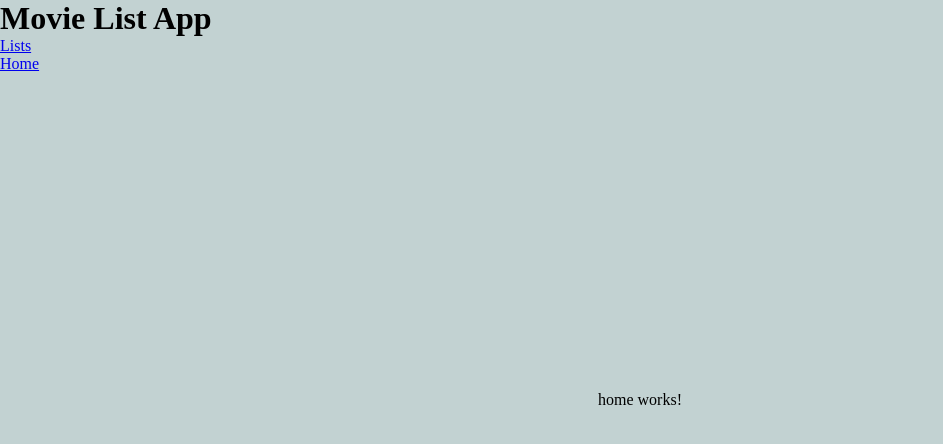
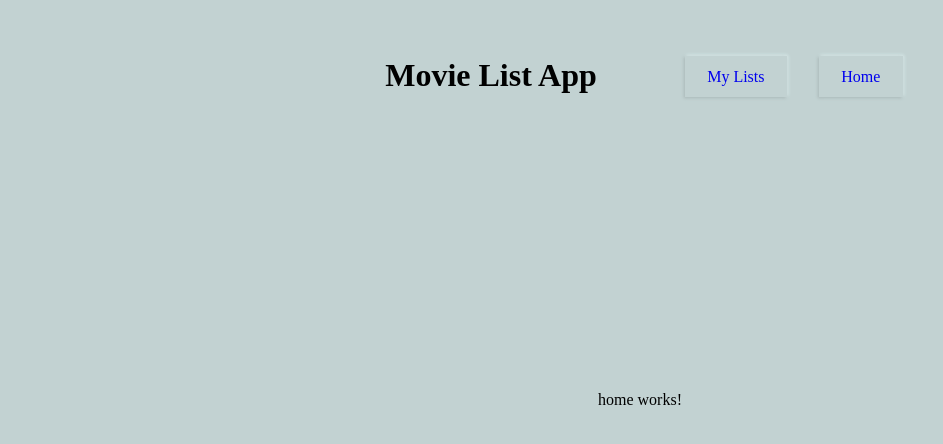
Before and after one commit to sstampher/Movies-List, an Angular app: page / in a window 1280 px wide. Shown: the top 444 px of the page, without its empty margins (0-943 px from the left). Built offline with nearby package versions, Linux system fonts and the light colour scheme.

Commit message:
styled nav

```diff
--- a/src/app/app.component.html
+++ b/src/app/app.component.html
@@ -1,16 +1,12 @@
-<!-- <input #addMovie (keyup.enter)="onAddMovie(addMovie.value)">
-<li *ngFor="let value of values; let i=index">
-  {{ value.movies | json }}
-</li> -->
 
 <div class="container">
 
   <header>
-    <h1>Movie List App</h1>
+    <h1 class="app-title">Movie List App</h1>
     <nav>
-      <ul>
-        <li><a routerLink="/lists">Lists</a></li>
-        <li><a routerLink="/home">Home</a></li>
+      <ul class="nav-items">
+        <li class="nav-item"><a class="nav-link" routerLink="/lists">My Lists</a></li>
+        <li class="nav-item"><a class="nav-link" routerLink="/home">Home</a></li>
       </ul>
     </nav>
   </header>
@@ -20,4 +16,5 @@
   </main>
 
   <footer></footer>
+
   </div>
--- a/src/app/app.component.scss
+++ b/src/app/app.component.scss
@@ -1,4 +1,6 @@
-@import '../variables.scss';
+@import "../variables.scss";
+
+/*.......... Main App Layout ..........*/
 
 .container {
   height: 100vh;
@@ -11,19 +13,40 @@
   grid-template-rows: 1fr 6fr 1fr;
   header {
     grid-area: header;
-        //border-bottom: 7px solid $main-text;
-        //@include border-gradient;
+    display: flex;
+    justify-content: center;
+    align-items: flex-end;
   }
-
   main {
     grid-area: main;
-        width:100%;
+    width: 100%;
     display: flex;
     justify-content: center;
     align-items: center;
   }
-
   footer {
     grid-area: footer;
   }
 }
+
+/*.......... Content ..........*/
+
+.app-title {
+  margin: 0.2em 1.5em;
+}
+
+.nav-items {
+  margin: 0.2em 1.5em;
+  display: flex;
+  & .nav-item {
+    list-style: none;
+    & .nav-link {
+      display: block;
+      text-decoration: none;
+      margin-right: 1em;
+      margin-left: 1em;
+      padding: 0.7em 1.4em;
+      @include neumorphism(0px);
+    }
+  }
+}
```
Lines whose indentation alone changed are shown as unchanged.
